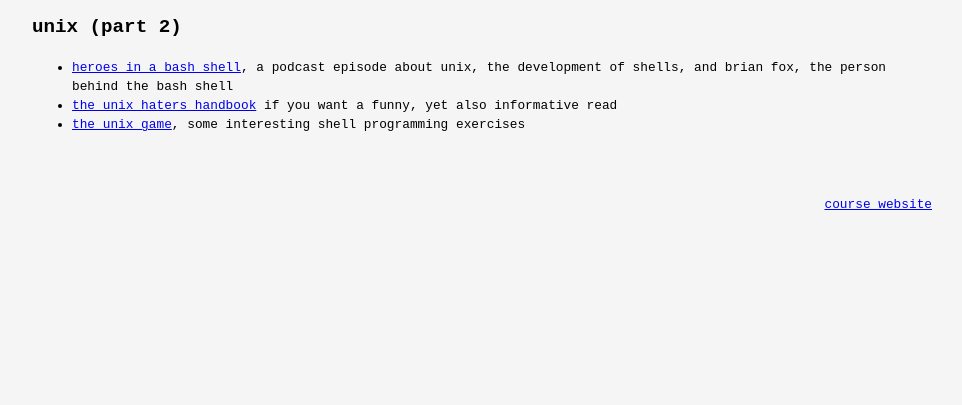
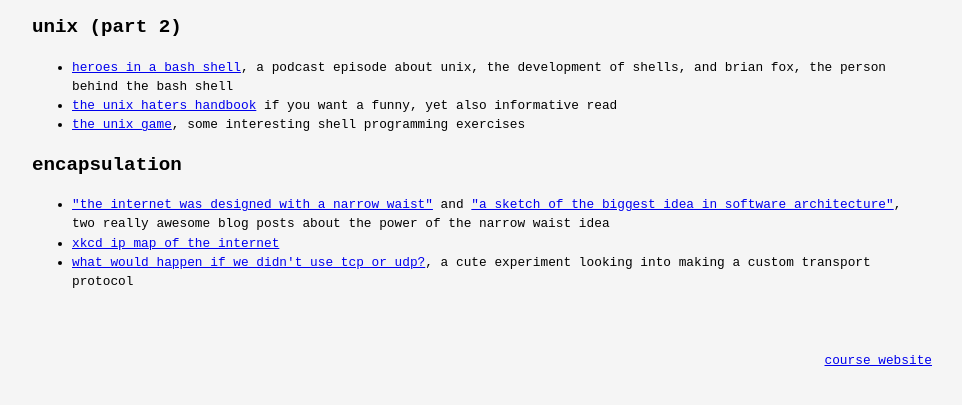
Before and after one commit to liliwilson/tidbits, a plain HTML site: page index.html in a window 1280 px wide. Shown: the part 467-872 px from the top of the page, without its empty margins (158-1120 px from the left). Before the commit the page ends 800 px from the top, so only its background shows below. Drawn offline with Linux system fonts and the light colour scheme.

Commit message:
encapsulation

```diff
--- a/index.html
+++ b/index.html
@@ -41,11 +41,24 @@
 
     <h2>unix (part 2)</h2>
     <ul>
-        <li> <a href="https://www.redhat.com/en/command-line-heroes/season-3/heroes-in-a-bash-shell" target="_blank">heroes in a bash shell</a>, a podcast episode about unix, the development of shells, and brian fox, the person behind the bash shell</li>
+        <li> <a href="https://www.redhat.com/en/command-line-heroes/season-3/heroes-in-a-bash-shell"
+                target="_blank">heroes in a bash shell</a>, a podcast episode about unix, the development of shells, and
+            brian fox, the person behind the bash shell</li>
         <li> <a href="https://web.mit.edu/~simsong/www/ugh.pdf" target="_blank">the unix haters handbook</a> if you want
             a funny, yet also informative read </li>
         <li> <a href="https://www.unixgame.io/unix50">the unix game</a>, some interesting shell programming exercises
         </li>
+    </ul>
+
+    <h2>encapsulation</h2>
+    <ul>
+        <li> <a href="https://www.oilshell.org/blog/2022/02/diagrams.html" target="_blank">"the internet was designed
+                with a narrow waist"</a> and <a href="https://www.oilshell.org/blog/2022/03/backlog-arch.html"
+                target="_blank">"a sketch of the biggest idea in software architecture"</a>, two really awesome blog
+            posts about the power of the narrow waist idea</li>
+        <li> <a href="https://xkcd.com/195/" target="_blank">xkcd ip map of the internet</a> </li>
+        <li> <a href="https://github.com/Hawzen/hdp?tab=readme-ov-file" target="_blank">what would happen if we didn't
+                use tcp or udp?</a>, a cute experiment looking into making a custom transport protocol</li>
     </ul>
 
     <div class="footer">
```
